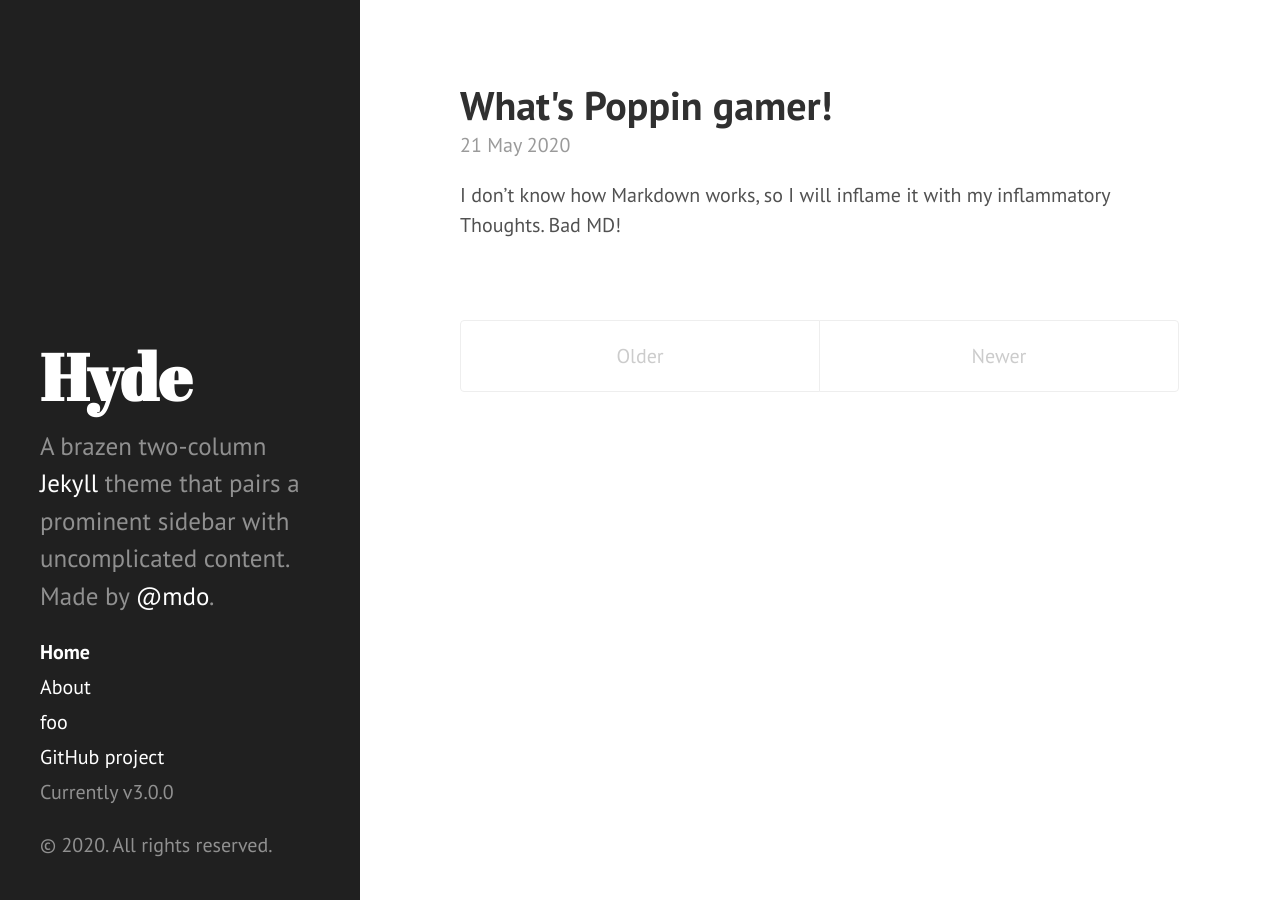
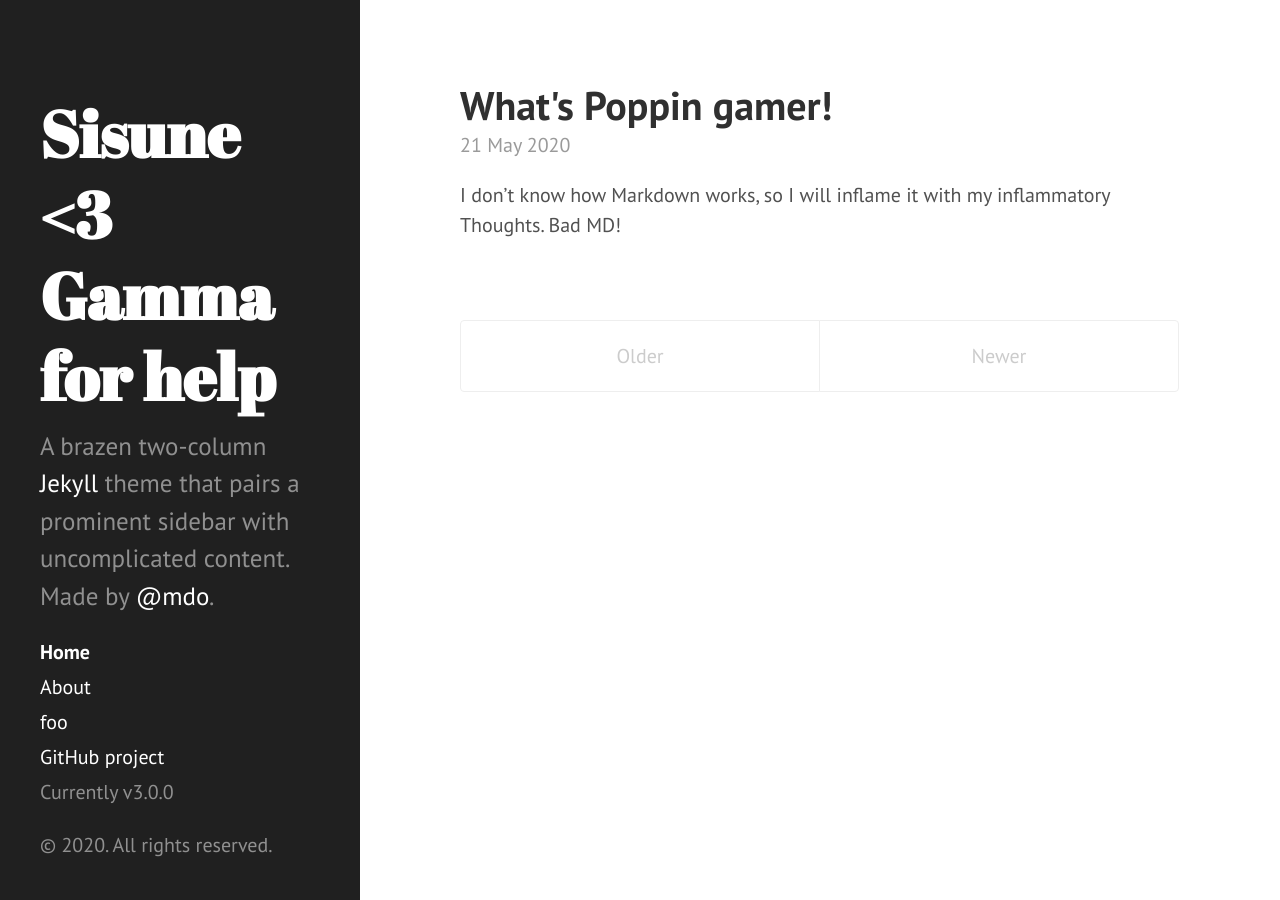
Before and after one commit to Sisune/gh-pages-custom, a Jekyll site: the page built from index.html, in a window 1280 px wide. Built offline with Jekyll 4.4.1, drawn with Linux system fonts in a browser that asks for light colours; the list of posts is cut into pages by our own code.

Commit message:
changed base url

```diff
--- a/_config.yml
+++ b/_config.yml
@@ -1,15 +1,15 @@
 # Setup
-title:            Hyde
-tagline:          'A Jekyll theme'
+title:            Sisune <3 Gamma for help
+tagline:          'He is a great friend'
 description:      'A brazen two-column <a href="https://jekyllrb.com" target="_blank">Jekyll</a> theme that pairs a prominent sidebar with uncomplicated content. Made by <a href="https://twitter.com/mdo" target="_blank">@mdo</a>.'
-url:              https://hyde.getpoole.com
+url:              https://sisune.github.io/gh-pages-custom/
 baseurl:          ''
 paginate:         5
 
 # About and contact
 author:
-  name:           'Mark Otto'
-  url:            https://twitter.com/mdo
+  name:           'Sisune Moe'
+  url:            https://twitter.com/Sisune_moe
 
 # Gems
 plugins:
```
